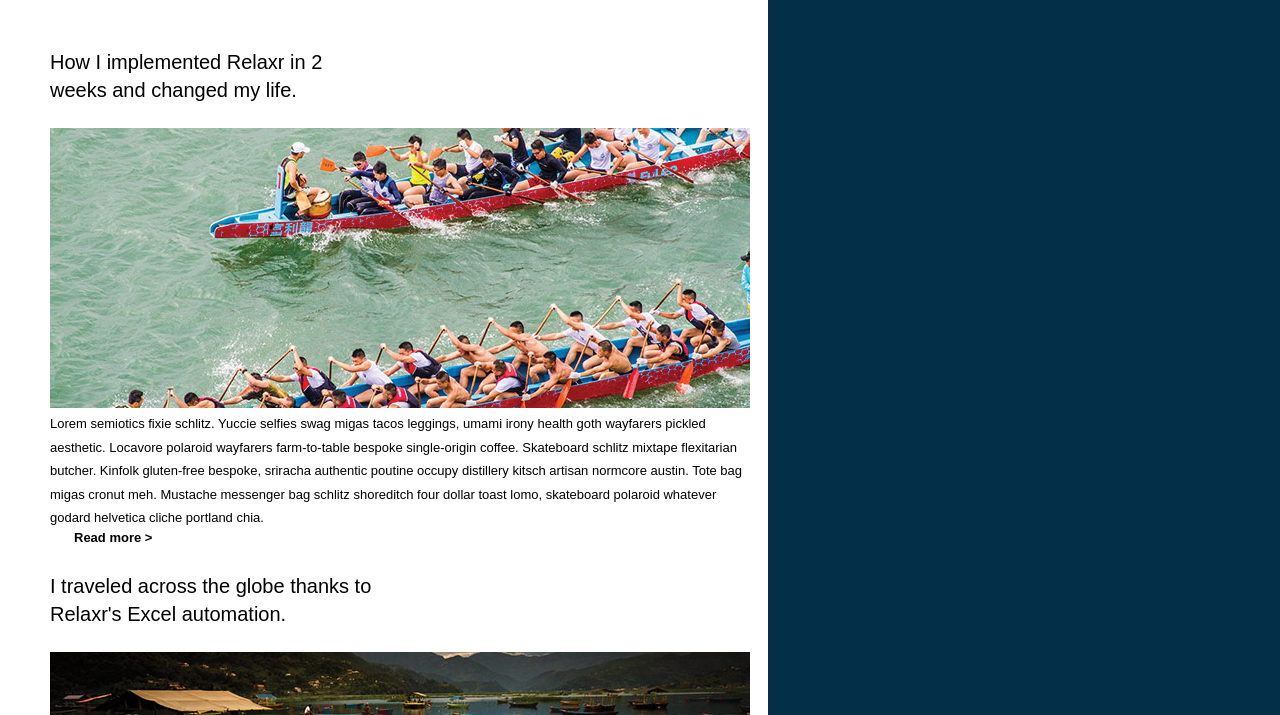
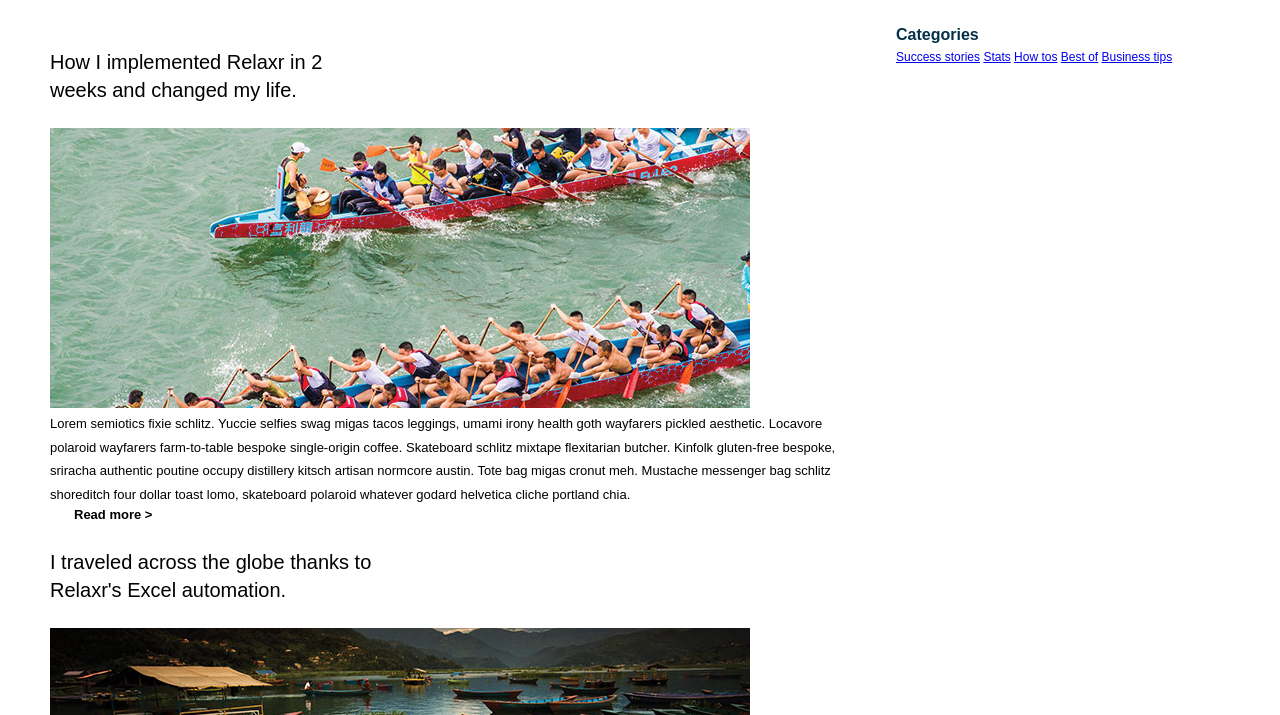
Before and after one commit to girlshawn35/relaxr-blog, a plain HTML site: page index.html in a window 1280 px wide. Shown: the part 85-800 px from the top of the page. Drawn offline with Linux system fonts and the light colour scheme.

Commit message:
adds sidebar style

```diff
--- a/css/style.css
+++ b/css/style.css
@@ -107,12 +107,35 @@ h2 {
 }
 
 section {
-  width: 60%;
+  width: 70%;
   background-color: white;
   padding-left: 50px;
   display: inline-block;
   padding-top: 25px;
   padding-bottom: 25px;
+  padding-right: 20px;
+  float: left;
+}
+
+aside {
+  background-color: white;
+  padding-right: 50px;
+  padding-top: 25px;
+  padding-bottom: 25px;
+  padding-left: 25px;
+
+}
+
+h3 {
+  font-size: 16px;
+  font-weight: bold;
+  font-family: 'Arial', sans-serif;
+  color: #033048;
+  float: left;
+  }
+
+img {
+
 }
 
 footer {
@@ -122,6 +145,7 @@ footer {
 
   text-align: center;
   color: white;
+  float: left;
 }
 
 
@@ -156,6 +180,7 @@ footer {
   height: 70px;
   background-color: yellow;
   padding: 15px;
+  float:left;
 }
 #read-more {
   color: inherit;
--- a/index.html
+++ b/index.html
@@ -42,13 +42,12 @@ Relaxr's Excel automation.</h2>
 
 	<aside>
 		<h3>Categories</h3>
-	<ul>
-		<li><a href="#">Success Stories</a></li>
-		<li><a href="#">Stats</a></li>
-		<li><a href="#">How tos</a></li>
-		<li><a href="#">Best of</a></li>
-		<li><a href="#">Business tips</a></li>
-	</ul>
+	<aside id="mySidenav" class="sidenav">
+  <a href="#">Success stories</a>
+  <a href="#">Stats</a>
+  <a href="#">How tos</a>
+  <a href="#">Best of</a>
+  <a href="#">Business tips</a>
 	</aside>
 
 	<div id="yellow">
```
